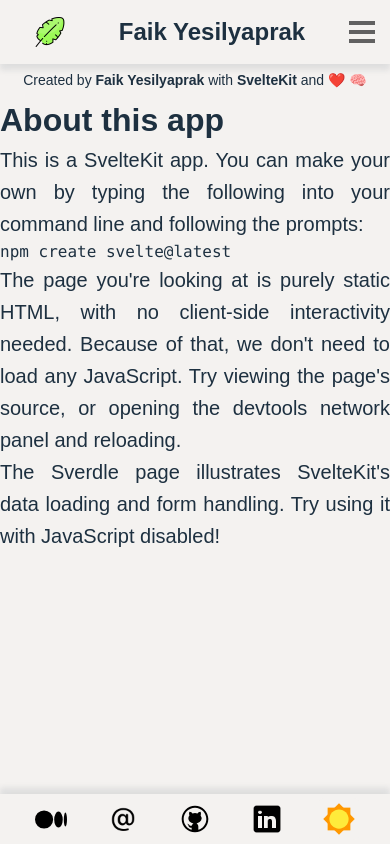
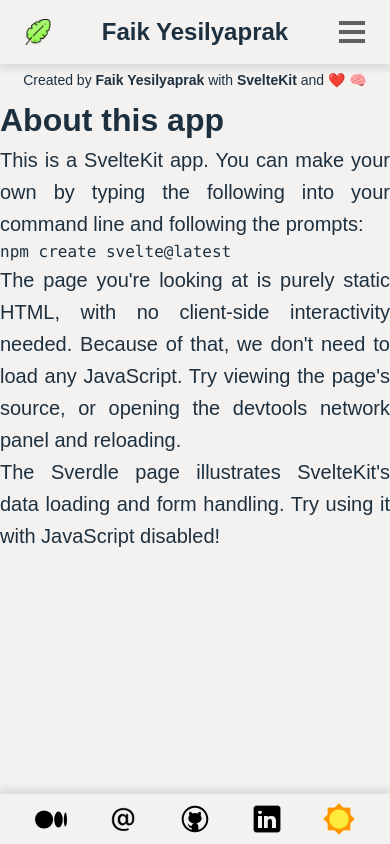
Before and after one commit to FaikYY/portfolio, a SvelteKit app: page /about in a window 390 px wide. Built offline with nearby package versions, Linux system fonts and the light colour scheme.

Commit message:
Header icon width and hamburger menu alignment fixed

```diff
--- a/src/routes/Header.svelte
+++ b/src/routes/Header.svelte
@@ -37,6 +37,6 @@
 	}
 
 	#leaf__icon {
-		scale: 50%;
+		width: 26px;
 	}
 </style>
--- a/src/routes/Navbar.svelte
+++ b/src/routes/Navbar.svelte
@@ -88,6 +88,7 @@
 		display: flex;
 		flex-direction: column;
 		justify-content: space-between;
+		align-items: center;
 		padding: 5px;
 		transition: 0.3s ease;
 	}
```
